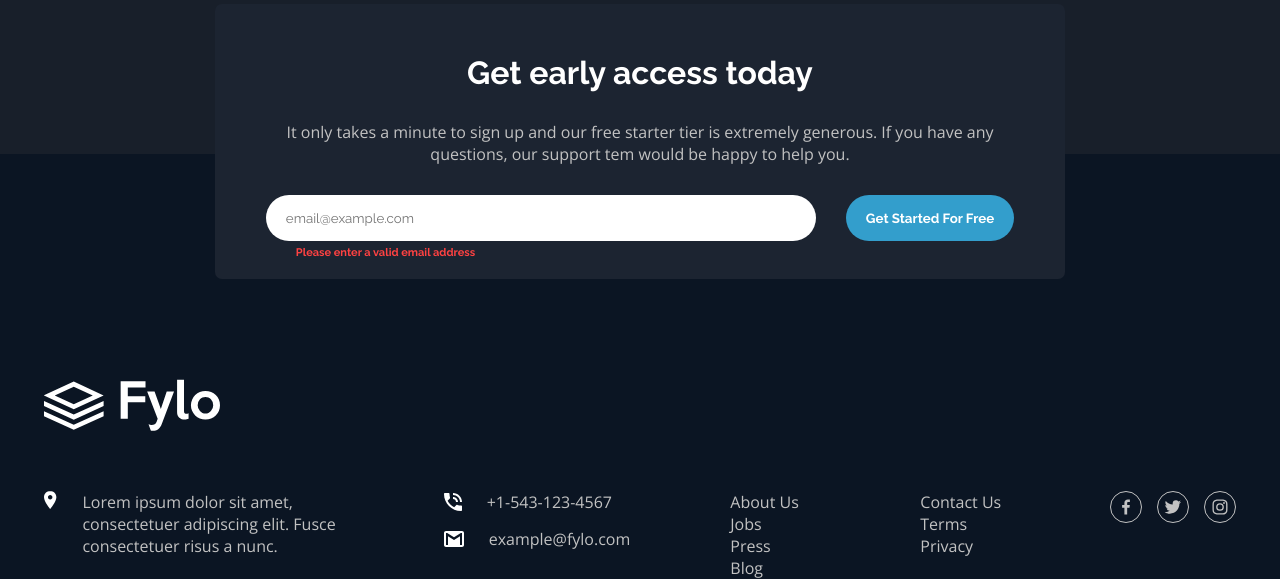
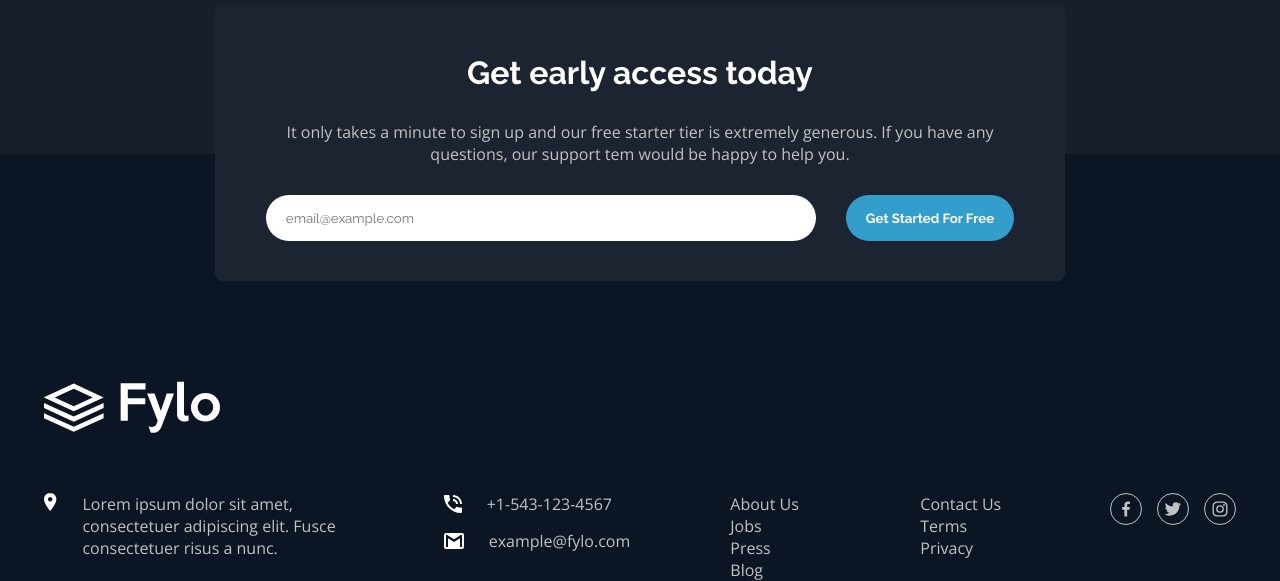
Before and after one commit to MartinKono/FrontendMentor-challenge-FyloLandingPage, a React (Create React App) app: page / in a window 1280 px wide. Shown: the part 3219-3800 px from the top of the page. Built offline with nearby package versions, Linux system fonts and the light colour scheme; the HTML template or start-up script is replaced by a standard one.

Commit message:
added email checking feature

```diff
--- a/src/components/Access.js
+++ b/src/components/Access.js
@@ -3,16 +3,30 @@ import { useState } from 'react'
 
 const Access = () => {
 
-  const [emailError, setEmailError] = useState(true)
+  const [email, setEmail] = useState("")
+  const [error, setError] = useState(false)
+
+  const formHandler = (event) => {
+    event.preventDefault()
+
+    const validRegex = /^^[\w-\.]+@([\w-]+\.)+[\w-]{2,4}$/;
+
+    if (validRegex.test(email)) {
+        console.log('Sign up!!!')
+    } else {
+        setError(true)
+        setTimeout(() => setError(false), 2000)
+    }
+  }
 
   return (
     <div className='access'>
         <h1>Get early access today</h1>
         <p>It only takes a minute to sign up and our free starter tier is extremely generous. If you have any questions, our support tem would be happy to help you.</p>
-        <form className='access-form'>
+        <form className='access-form' onSubmit={formHandler}>
             <div className='email-container'>
-                <input type='text' placeholder='email@example.com'/>
-                {emailError ? <p className='error'>Please enter a valid email address</p> : null}
+                <input type='text' placeholder='email@example.com' onChange={(event)=>{setEmail(event.target.value)}} value={email || ''}/>
+                {error ? <p className='error'>Please enter a valid email address</p> : null}
             </div>
             <input type='submit' value='Get Started For Free'/>
         </form>
--- a/src/components/Access.scss
+++ b/src/components/Access.scss
@@ -14,7 +14,7 @@ $button-text-color: hsl(0, 0%, 100%);
 
     gap: 30px;
 
-    padding: 50px 50px 20px 50px;
+    padding: 50px 50px 40px 50px;
 
     border-radius: 7px;
 
@@ -59,6 +59,8 @@ $button-text-color: hsl(0, 0%, 100%);
                 color: $error-color;
 
                 margin-left: 30px;
+
+                margin-bottom: -20px;
             }
         }
 
```
